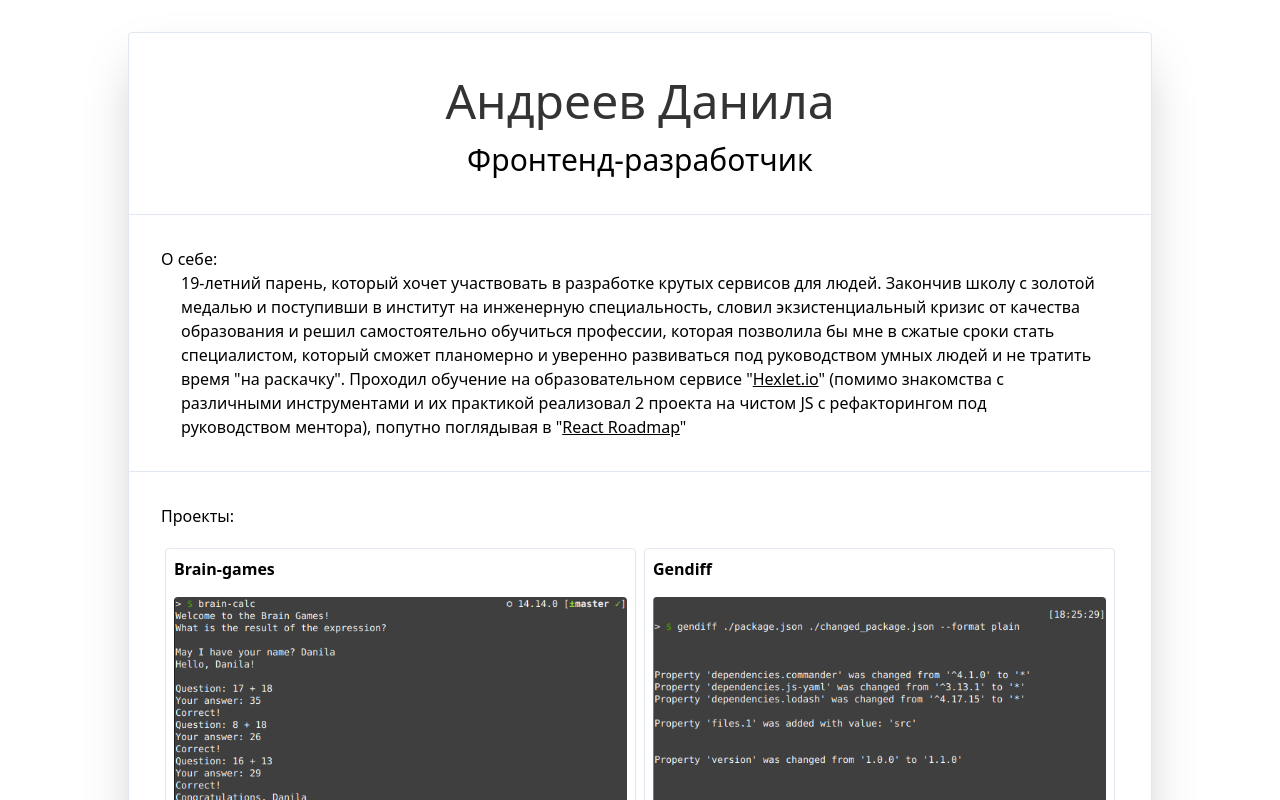
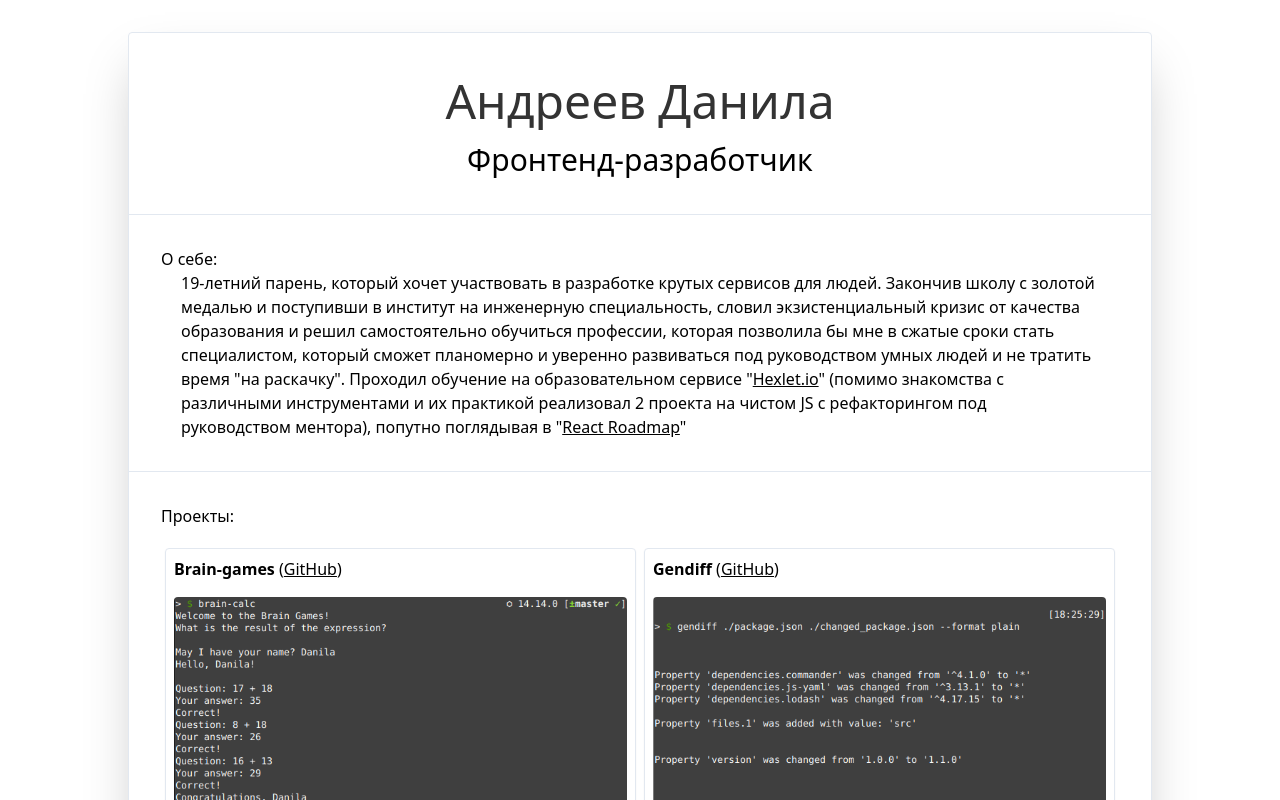
Before and after one commit to neandreev/personal-nextjs-site, a Next.js app: page / in a window 1280 px wide. Shown: the top 800 px of the page. Built offline with nearby package versions, Linux system fonts and the light colour scheme.

Commit message:
Add github projects links

```diff
--- a/components/projects.js
+++ b/components/projects.js
@@ -22,6 +22,7 @@ export default function Projects() {
       <div className="flex flex-wrap md:flex-no-wrap justify-between">
         {projects.map((project, index) => {
           const { name, description, properties } = project
+          const githubLink = `https://github.com/neandreev/frontend-project-lvl${index + 1}`
           const imageUrl = `/images/${name}.png`
           const imageAlt = `${name} project representation`
 
@@ -31,6 +32,7 @@ export default function Projects() {
               className="mt-5 mx-1 p-2 w-full md:w-10/12 border rounded shadow-sm"
             >
               <span className="font-bold">{name}</span>
+              <span> ({<a href={githubLink} target="_blank" className="underline">GitHub</a>})</span>
               <img
                 className="rounded my-4"
                 src={imageUrl}
```
